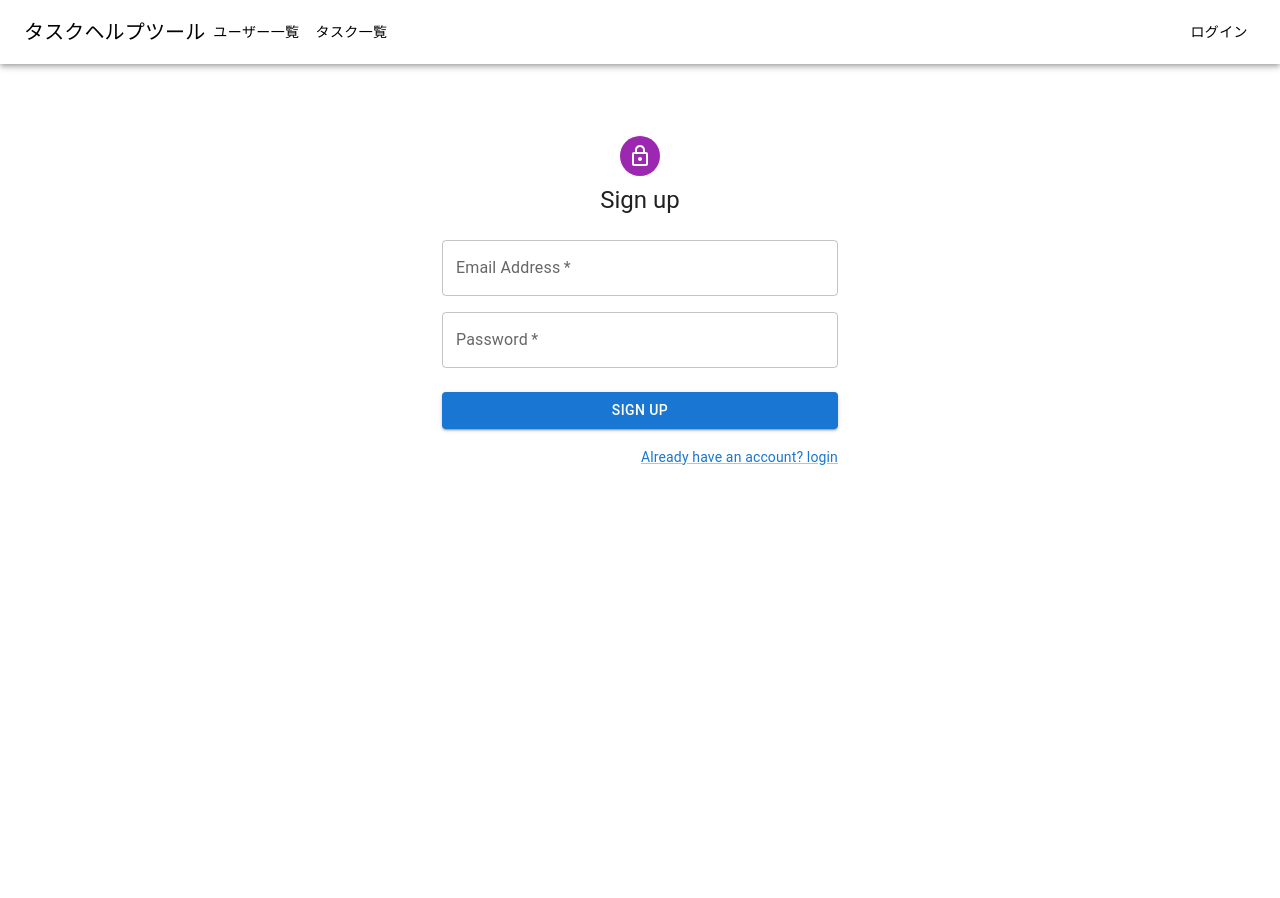
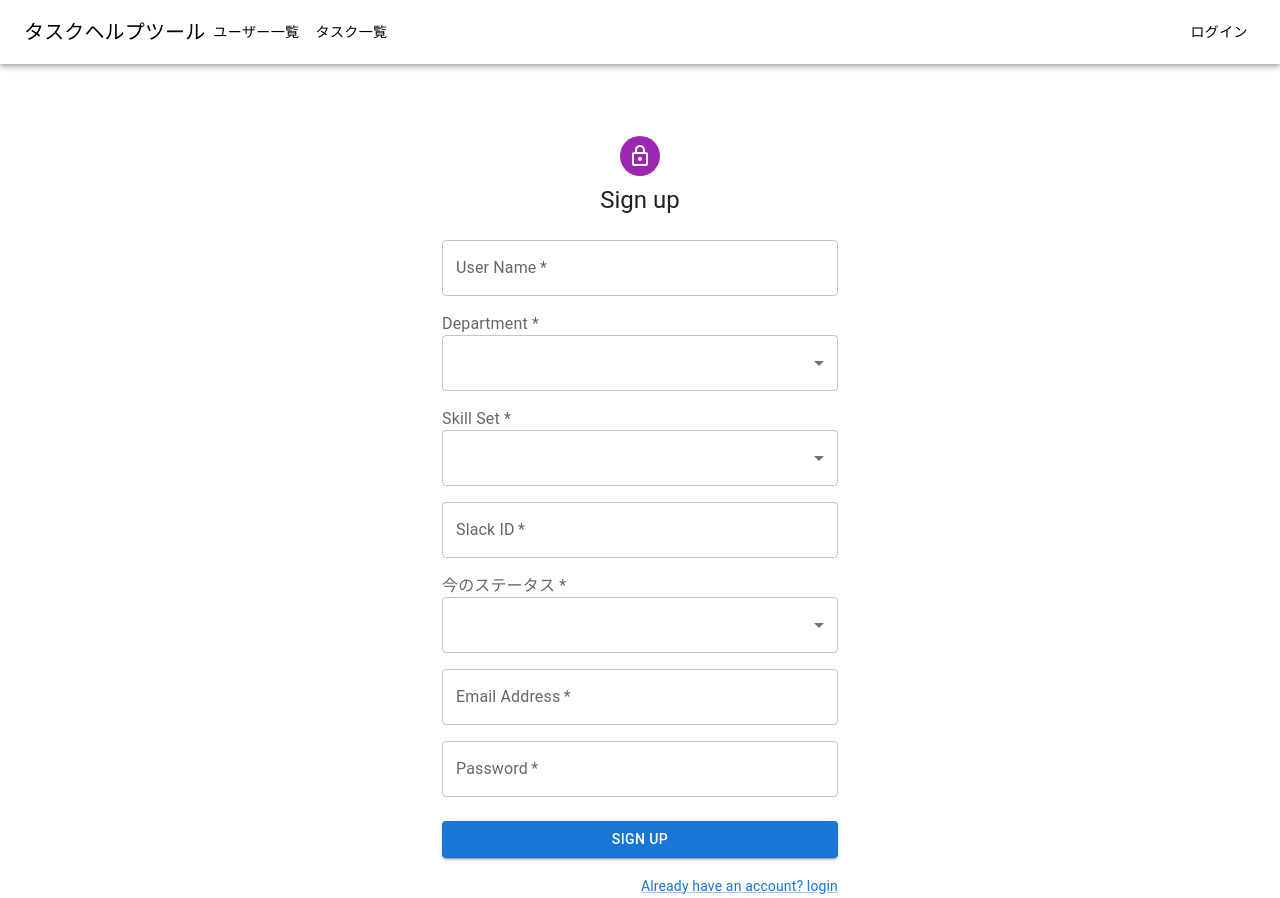
Before and after one commit to KK56ken/GMO_Hackathon-TeamC-Frontend, a React (Create React App) app in the folder teamc-app/: page /signup in a window 1280 px wide. Before the commit the page ends 800 px from the top, so only its background shows below. Built offline with nearby package versions, Linux system fonts and the light colour scheme.

Commit message:
feat: signup page, edit page

```diff
--- a/teamc-app/src/App.tsx
+++ b/teamc-app/src/App.tsx
@@ -8,6 +8,7 @@ import Header from "./components/Header";
 import WelcomePage from "./pages/WelcomePage";
 import SignUpPage from "./pages/SignUpPage";
 import LoginPage from "./pages/LoginPage";
+import UserEditPage from "./pages/UserEditPage";
 
 function App() {
   return (
@@ -20,6 +21,7 @@ function App() {
           <Route path="/login" Component={LoginPage} />
           <Route path="/users" Component={UserListPage} />
           <Route path="/users/:id" Component={UserProfilePage} />
+          <Route path="/users/:id/edit" Component={UserEditPage} />
           <Route path="/tasks" Component={TaskListPage} />
           <Route path="/tasks/:id" Component={TaskDetailPage} />
         </Routes>
--- a/teamc-app/src/pages/SignUpPage.tsx
+++ b/teamc-app/src/pages/SignUpPage.tsx
@@ -1,5 +1,6 @@
 import Avatar from "@mui/material/Avatar";
 import Box from "@mui/material/Box";
+import Chip from "@mui/material/Chip";
 import Container from "@mui/material/Container";
 import CssBaseline from "@mui/material/CssBaseline";
 import LockOutlinedIcon from "@mui/icons-material/LockOutlined";
@@ -11,8 +12,24 @@ import Button from "@mui/material/Button";
 import Link from "@mui/material/Link";
 import { SignUpUser } from "../types/SignUpUser";
 import { PostSignupData } from "../service/api/AuthAPIClient";
+import InputLabel from "@mui/material/InputLabel";
+import MenuItem from "@mui/material/MenuItem";
+import Select, { SelectChangeEvent } from "@mui/material/Select";
+import OutlinedInput from "@mui/material/OutlinedInput";
+import { emojis } from "../constants/Emojis";
+
+const names = ["React", "Python", "Ruby", "Java", "Kotlin", "Swift"];
 
 const SignUpPage = () => {
+  const [skillSet, setSkillSet] = React.useState<string[]>([]);
+
+  const handleChange = (event: SelectChangeEvent<typeof skillSet>) => {
+    const {
+      target: { value },
+    } = event;
+    setSkillSet(value as string[]);
+  };
+
   const handleSubmit = async (event: React.FormEvent<HTMLFormElement>) => {
     event.preventDefault();
     const data = new FormData(event.currentTarget);
@@ -49,6 +66,81 @@ const SignUpPage = () => {
         <Box component="form" noValidate onSubmit={handleSubmit} sx={{ mt: 3 }}>
           <Grid container spacing={2}>
             {/* 適宜必要なフィールドを追加 */}
+            <Grid item xs={12}>
+              <TextField
+                required
+                fullWidth
+                id="userName"
+                label="User Name"
+                name="userName"
+              />
+            </Grid>
+            <Grid item xs={12}>
+              <InputLabel>Department *</InputLabel>
+              <Select
+                required
+                fullWidth
+                name="department"
+                labelId="department"
+                id="department"
+              >
+                <MenuItem value="">
+                  <em>None</em>
+                </MenuItem>
+                <MenuItem value={10}>えらい部署</MenuItem>
+                <MenuItem value={20}>普通の部署</MenuItem>
+                <MenuItem value={30}>少しえらい部署</MenuItem>
+              </Select>
+            </Grid>
+            <Grid item xs={12}>
+              <InputLabel>Skill Set *</InputLabel>
+              <Select
+                fullWidth
+                name="skillset"
+                labelId="skillset"
+                id="skillset"
+                multiple
+                value={skillSet}
+                onChange={handleChange}
+                input={<OutlinedInput id="select-multiple-chip" label="Chip" />}
+                renderValue={(selected) => (
+                  <Box sx={{ display: "flex", flexWrap: "wrap", gap: 0.5 }}>
+                    {selected.map((value) => (
+                      <Chip key={value} label={value} />
+                    ))}
+                  </Box>
+                )}
+              >
+                {names.map((name) => (
+                  <MenuItem key={name} value={name}>
+                    {name}
+                  </MenuItem>
+                ))}
+              </Select>
+            </Grid>
+            <Grid item xs={12}>
+              <TextField
+                required
+                fullWidth
+                id="slackId"
+                label="Slack ID"
+                name="slackId"
+              />
+            </Grid>
+            <Grid item xs={12}>
+              <InputLabel>今のステータス *</InputLabel>
+              <Select
+                required
+                fullWidth
+                name="department"
+                labelId="department"
+                id="department"
+              >
+                <MenuItem value={0}>余裕がある {emojis[0]}</MenuItem>
+                <MenuItem value={1}>忙しい {emojis[1]}</MenuItem>
+                <MenuItem value={2}>どうしようもない {emojis[2]}</MenuItem>
+              </Select>
+            </Grid>
             <Grid item xs={12}>
               <TextField
                 required
--- /dev/null
+++ b/teamc-app/src/pages/UserEditPage.tsx
@@ -0,0 +1,12 @@
+import React from "react";
+import Container from "@mui/material/Container";
+
+const UserEditPage = () => {
+  return (
+    <Container>
+      <h1>ユーザー情報編集</h1>
+    </Container>
+  );
+};
+
+export default UserEditPage;
--- a/teamc-app/src/pages/UserProfilePage.tsx
+++ b/teamc-app/src/pages/UserProfilePage.tsx
@@ -22,6 +22,7 @@ const UserProfilePage = () => {
       }
     };
     getUserDetail();
+    // eslint-disable-next-line react-hooks/exhaustive-deps
   }, []);
 
   return detailUser == null ? (
```
